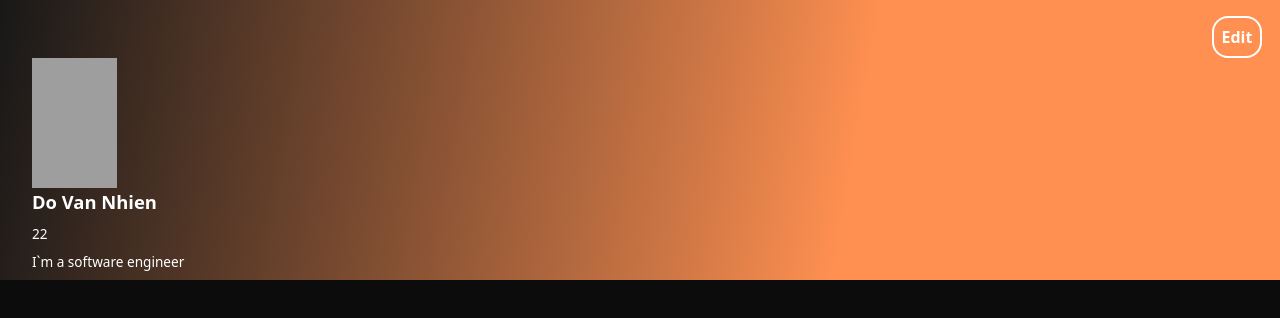
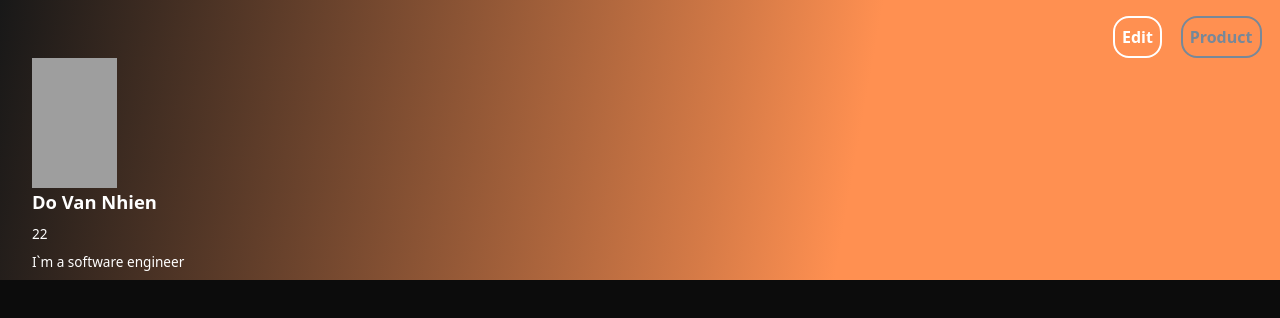
Before and after one commit to nhien261203/Learn-reduxtoolkid, a React (Vite) app in the folder frontend/vite-project/: page / in a window 1280 px wide. Shown: the top 318 px of the page. Built offline with nearby package versions, Linux system fonts and the light colour scheme; grey boxes are pictures that could not be loaded.

Commit message:
add demo product

```diff
--- a/frontend/vite-project/package.json
+++ b/frontend/vite-project/package.json
@@ -10,10 +10,15 @@
     "preview": "vite preview"
   },
   "dependencies": {
+    "@emotion/react": "^11.14.0",
+    "@emotion/styled": "^11.14.0",
+    "@mui/material": "^7.1.0",
     "@reduxjs/toolkit": "^2.8.2",
+    "axios": "^1.9.0",
     "react": "^19.1.0",
     "react-dom": "^19.1.0",
     "react-redux": "^9.2.0",
+    "react-router-dom": "^7.6.0",
     "redux": "^5.0.1",
     "rxjs": "^7.8.2"
   },
--- a/frontend/vite-project/src/App.jsx
+++ b/frontend/vite-project/src/App.jsx
@@ -1,22 +1,23 @@
-import './App.css'
+import './App.css';
 import EditPage from './Components/Edit/EditPage';
-import Header from './Components/Header/Header'
+import Header from './Components/Header/Header';
 import { useState } from 'react';
+import { BrowserRouter, Routes, Route } from 'react-router-dom';
+import Product from './Components/Product/Product';
 
 function App() {
   const [isEdit, setEdit] = useState(false);
-
   return (
-    <>
+    <BrowserRouter>
       <div className="App">
-        {isEdit ? (<EditPage setEdit={setEdit}/>)
-          :
-          (<Header setEdit={setEdit} />)}
-
-
+        <Routes>
+          <Route path="/" element={<Header setEdit={setEdit}/>} />
+          <Route path="/edit" element={<EditPage setEdit={setEdit} />} />
+          <Route path="/product" element={<Product />} />
+        </Routes>
       </div>
-    </>
-  )
+    </BrowserRouter>
+  );
 }
 
-export default App
+export default App;
--- a/frontend/vite-project/src/Components/Edit/EditPage.jsx
+++ b/frontend/vite-project/src/Components/Edit/EditPage.jsx
@@ -3,9 +3,10 @@ import "./edit.scss";
 import Input from "../InputField/Input";
 import { useDispatch, useSelector } from "react-redux";
 import { update } from "../../redux/userSlice";
+import { useNavigate } from "react-router-dom";
 const EditPage = (props) => {
     const {setEdit} = props;
-
+    const navigate = useNavigate();
 
 
     const avaUrl = [
@@ -43,6 +44,7 @@ const EditPage = (props) => {
             themeColor:theme,
         };
         dispatch(update(updateUser));
+        navigate('/');
     };
     return (
         <>
--- a/frontend/vite-project/src/Components/Header/Header.jsx
+++ b/frontend/vite-project/src/Components/Header/Header.jsx
@@ -1,20 +1,38 @@
 import { useSelector } from "react-redux";
 import "./header.scss";
+import { useNavigate } from "react-router-dom";
+
 const Header = (props) => {
-    const {setEdit} = props;
-    const user = useSelector((state)=>state.user);
-    const handleEdit = ()=>{
+    const { setEdit } = props;
+    const user = useSelector((state) => state.user);
+
+    const handleEdit = () => {
         setEdit(true);
+        navigate('/edit');
+    }
+
+    const navigate = useNavigate();
+    const handleProductClick = () => {
+        navigate('/product'); // Điều hướng đến trang product
     }
     return (
         <>
             <header style={{
                 backgroundColor: `${user.themeColor}`,
-                backgroundImage: `linear-gradient(280deg,${user.themeColor} 2%, ${user.themeColor}, 65%, #181818 100% )` }}>
+                backgroundImage: `linear-gradient(280deg,${user.themeColor} 2%, ${user.themeColor}, 65%, #181818 100% )`
+            }}>
                 <div className="info-container">
-                    <div className="info-edit" onClick={handleEdit}>
-                        Edit
+                    <div className="list-button">
+                        <div className="info-edit" onClick={handleEdit}>
+                            Edit
+                        </div>
+
+                        <div className="info-product" onClick={handleProductClick}>
+                            Product
+                        </div>
                     </div>
+
+
                     <img src={user.avaUrl}
                         alt=""
                         className="info-ava" />
--- a/frontend/vite-project/src/Components/Header/header.scss
+++ b/frontend/vite-project/src/Components/Header/header.scss
@@ -3,6 +3,12 @@ header {
     display: flex;
     flex-direction: column;
     justify-content: center;
+
+    .list-button{
+        display: flex;
+
+        justify-content: flex-end;
+    }
 
     .info-edit {
         cursor: pointer;
@@ -13,6 +19,18 @@ header {
         border-radius: 16px;
         font-weight: 700;
         font-size: 1rem;
+    }
+
+    .info-product {
+        cursor: pointer;
+        align-self: flex-end;
+        border: 2px solid lightslategrey;
+        margin: 1rem 1.15rem 0 0;
+        padding: 0.45rem;
+        border-radius: 16px;
+        font-weight: 700;
+        font-size: 1rem;
+        color: lightslategray;
     }
 
 
--- /dev/null
+++ b/frontend/vite-project/src/Components/Product/Product.jsx
@@ -0,0 +1,11 @@
+import React from "react";
+
+const Product = ()=>{
+    return (
+        <>
+            <div>This is Product Page</div>
+        </>
+    )
+}
+
+export default Product;
```
Also changed, not shown: 1 other file (tests, documents, lock files or other folders).
